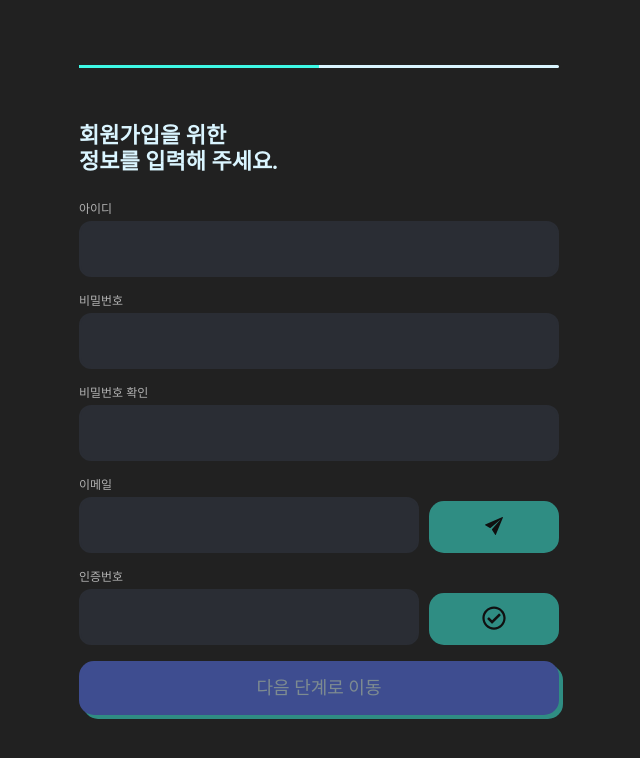
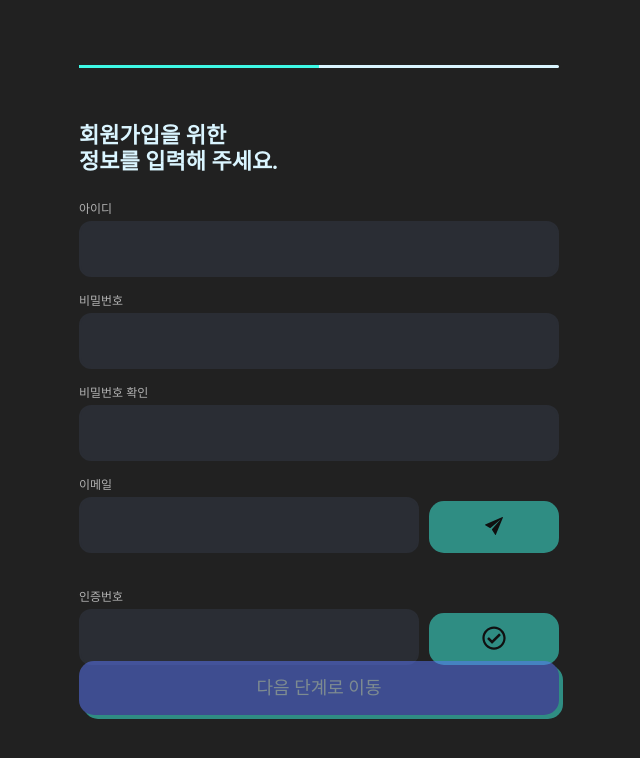
Before and after one commit to 2024-hackseoul-geultto/strawberry-pie, a React (Vite) app in the folder frontend/: page /signup-signinfo in a window 1280 px wide. Shown: the top 758 px of the page, without its empty margins (321-961 px from the left). Built offline with nearby package versions, Linux system fonts and the light colour scheme.

Commit message:
style: update style

```diff
--- a/frontend/src/components/ui/LabelInput/style.module.scss
+++ b/frontend/src/components/ui/LabelInput/style.module.scss
@@ -1,4 +1,5 @@
 .container {
+  position: relative;
   width: 100%;
   display: flex;
   flex-direction: column;
@@ -35,9 +36,10 @@
   }
 }
 
-
 .error {
+  position: absolute;
+  left: 0;
+  bottom: -20px;
   color: var(--Error);
   font-size: 12px;
-  margin-top: 4px;
 }
--- a/frontend/src/pages/signup/signinInfo/index.tsx
+++ b/frontend/src/pages/signup/signinInfo/index.tsx
@@ -51,7 +51,7 @@ const SigninInfo = () => {
           <LabelInput type="email" label="이메일" className="flex-1" value={email} onChange={(e) => setEmail(e.target.value)} error={emailError} />
           <IconButton icon={<IoIosSend size={24} />} width="130px" disabled={!isEmailValid} />
         </div>
-        <div className="flex-container align-flex-end">
+        <div className="flex-container align-flex-end" style={{ marginTop: '20px' }}>
           <LabelInput label="인증번호" maxLength={5} className="flex-1" value={authNumber} onChange={(e) => setAuthNumber(formatNumber(e.target.value))} />
           <IconButton icon={<FaRegCheckCircle size={24} />} width="130px" disabled={btnAuthDisabled} />
         </div>
--- a/frontend/src/pages/voting/create/details/index.tsx
+++ b/frontend/src/pages/voting/create/details/index.tsx
@@ -28,7 +28,7 @@ const VotingDetail = () => {
   const [textValue, setTextValue] = useState('');
   const [authZkpass, setAuthZkpass] = useState<boolean>(false);
 
-  const btnNextDisabled = !name || !startDate || !endDate || !textValue.trim().length || !authZkpass;
+  const btnNextDisabled = !name || !startDate || !endDate || !textValue.trim().length;
 
   const [appid, setAppid] = useState<string>('b72ba31d-a147-42eb-a903-71fe0b999042');
   const [schemaIds, setSchemaIds] = useState<ZkSchema[]>([
```
